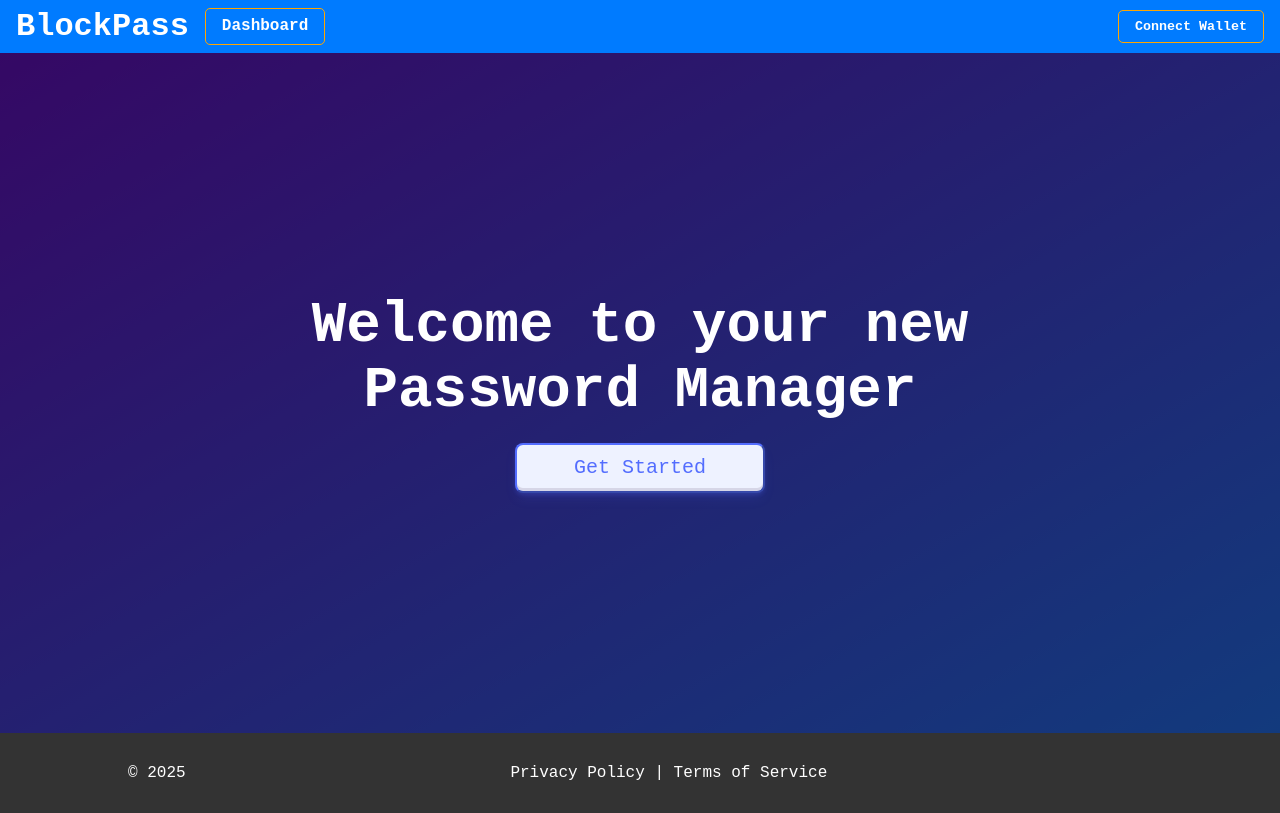
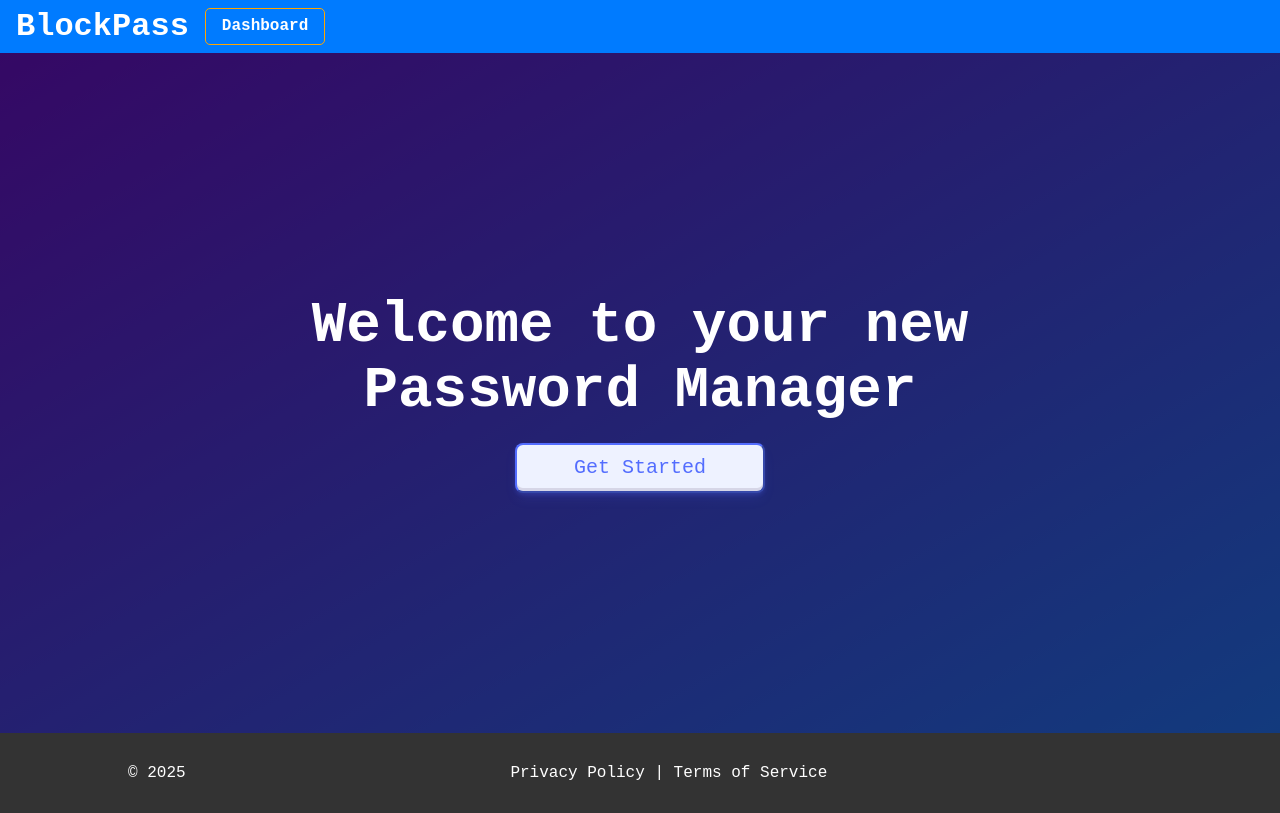
Before and after one commit to Ahmad-Darami/PasswordManager, a Next.js app: page / in a window 1280 px wide. Built offline with nearby package versions, Linux system fonts and the light colour scheme.

Commit message:
Optimized navbar

```diff
--- a/components/Dashboard/Navbar.js
+++ b/components/Dashboard/Navbar.js
@@ -11,9 +11,6 @@ import Home from '@/components/Dashboard/Home'
 const Navbar = () => {
   const { user, handleConnectWallet, logOutWallet } = useStateContext()
 
-  const login = async () => {
-  await handleConnectWallet();
-  };
 
   const logout = async () => {
   await logOutWallet();
@@ -24,7 +21,7 @@ const Navbar = () => {
     <Nav>
       <NavLinks>
       <Logo href="/">BlockPass</Logo>
-      <ButtonLink onClick={console.log(ethers.providers)} href="/dashboard">Dashboard</ButtonLink>
+      <ButtonLink href="/dashboard">Dashboard</ButtonLink>
       </NavLinks>
       <NavLinks>
       {user ? (
@@ -35,7 +32,8 @@ const Navbar = () => {
           <Walletbutton onClick={logout}>Log Out</Walletbutton>
           </>
         ) : (
-          <Walletbutton onClick={login}>Connect Wallet</Walletbutton>
+          <></>
+          // <Walletbutton onClick={''}>Connect Wallet</Walletbutton>
       )}
       </NavLinks>
     </Nav>
```
